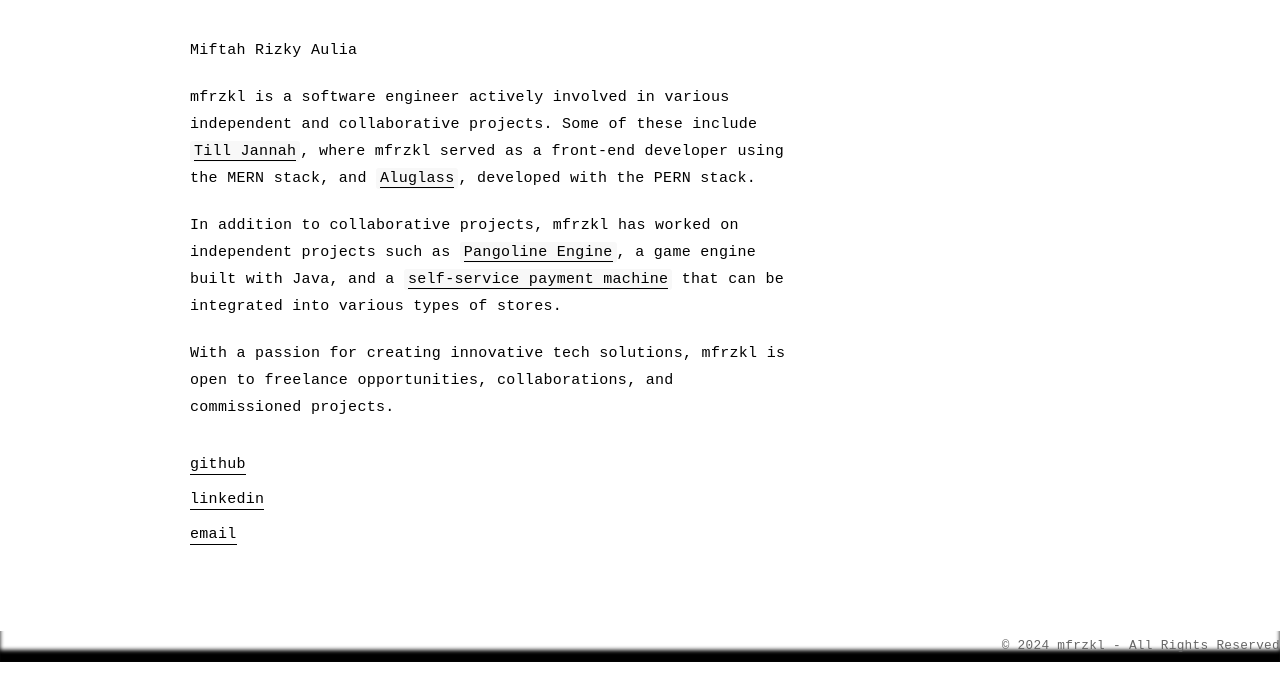
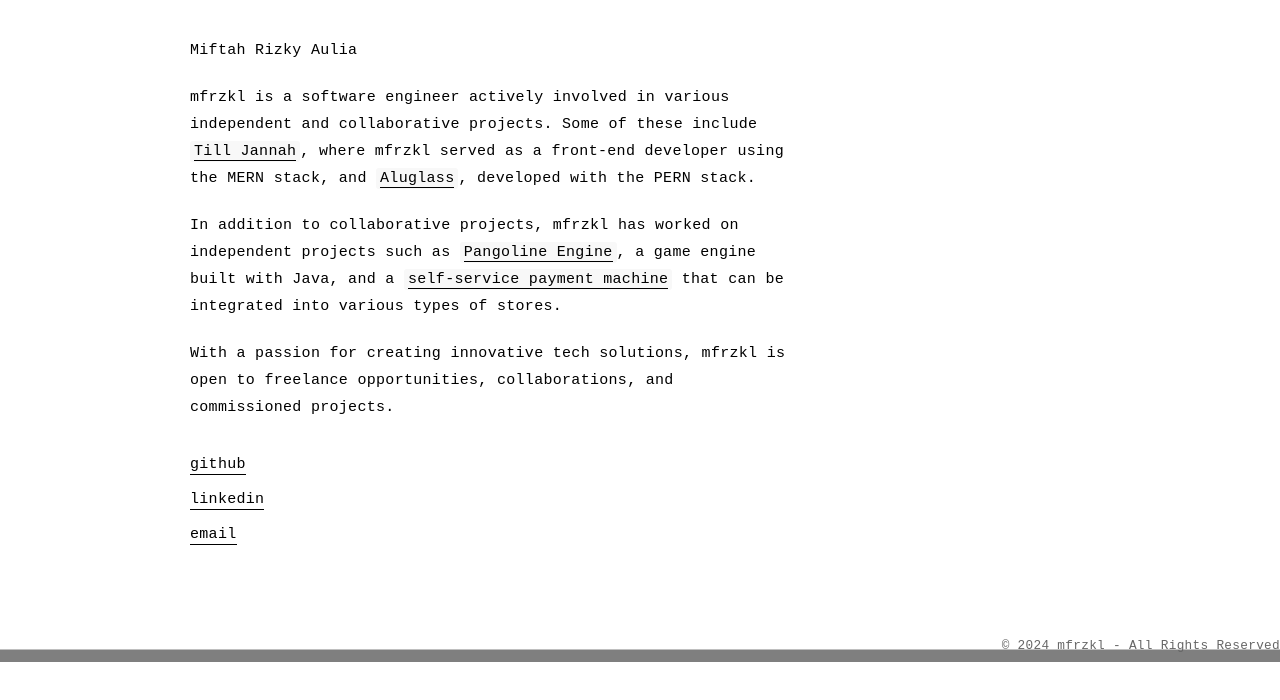
Before and after one commit to mfrzkl/yellow, a plain HTML site: page index.html in a window 1280 px wide. Shown: the part 138-838 px from the top of the page. Drawn offline with Linux system fonts and the light colour scheme; a web font is replaced by a local one.

Commit message:
Update index.html

```diff
--- a/index.html
+++ b/index.html
@@ -110,7 +110,7 @@
             font-size: 0.85em;
             color: #666;
             padding: 4px 0;
-            box-shadow: inset 0 -12px 4px rgba(0, 0, 0, 5); /* Shadow inset di bagian bawah */
+            box-shadow: inset 0 -12.5px 0px rgba(0, 0, 0, 0.5); /* Shadow inset di bagian bawah */
             z-index: 10;
         }
 
```
